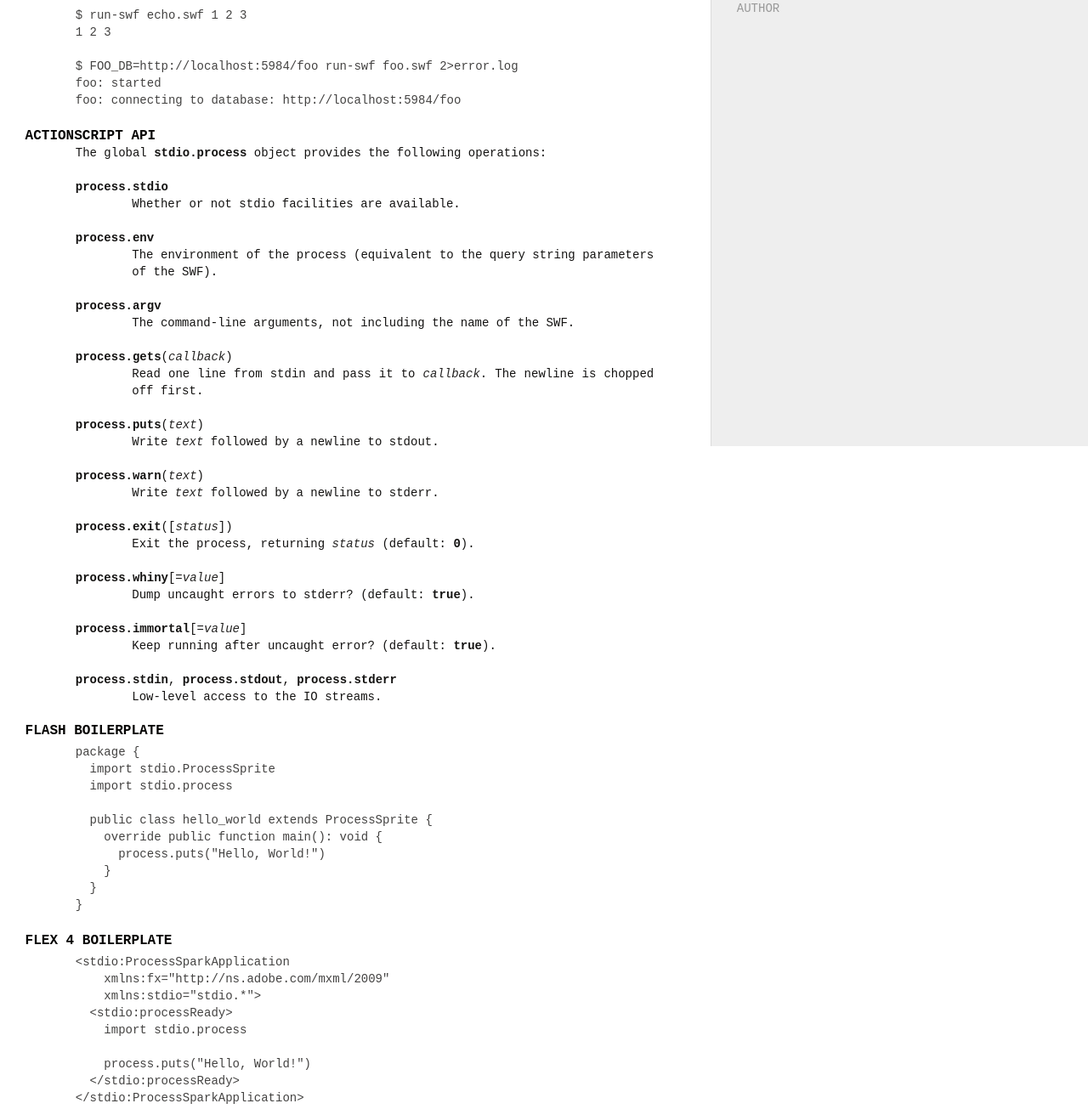
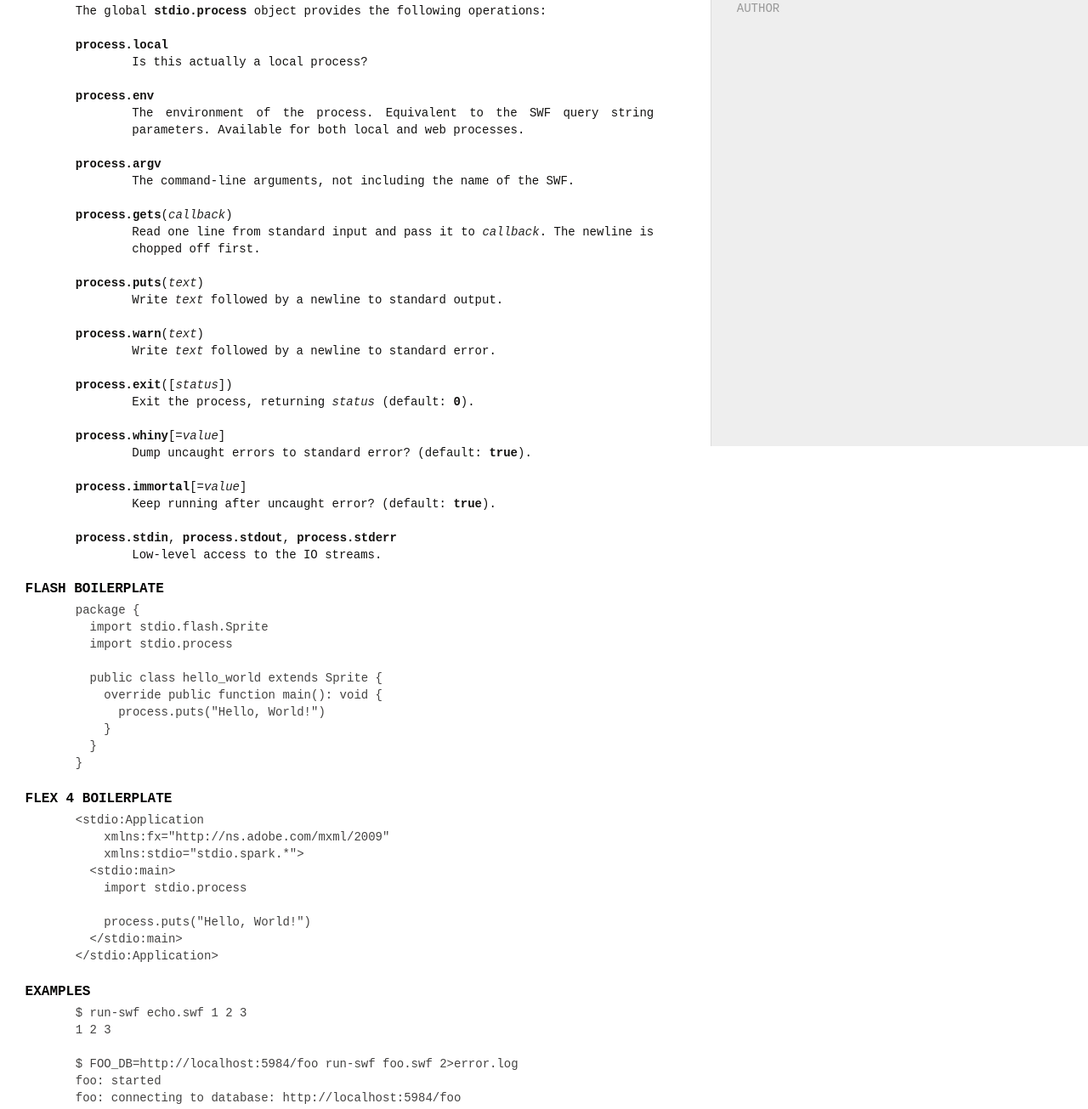
Before and after one commit to dbrock/stdio.as, a plain HTML site: page run-swf.1.html in a window 1280 px wide. Shown: the part 323-1628 px from the top of the page at 85% size. Drawn offline with Linux system fonts and the light colour scheme.

Commit message:
Regenerate man file.

```diff
--- a/run-swf.1.html
+++ b/run-swf.1.html
@@ -62,10 +62,10 @@
     <a href="#NAME">NAME</a>
     <a href="#SYNOPSIS">SYNOPSIS</a>
     <a href="#DESCRIPTION">DESCRIPTION</a>
-    <a href="#EXAMPLES">EXAMPLES</a>
     <a href="#ACTIONSCRIPT-API">ACTIONSCRIPT API</a>
     <a href="#FLASH-BOILERPLATE">FLASH BOILERPLATE</a>
     <a href="#FLEX-4-BOILERPLATE">FLEX 4 BOILERPLATE</a>
+    <a href="#EXAMPLES">EXAMPLES</a>
     <a href="#HOW-IT-WORKS">HOW IT WORKS</a>
     <a href="#LIMITATIONS">LIMITATIONS</a>
     <a href="#AUTHOR">AUTHOR</a>
@@ -94,31 +94,21 @@
 <p>Enable your Flash applications to process command-line arguments, read
 from stdin + write to stdout/stderr, and access enviroment variables.</p>
 
-<h2 id="EXAMPLES">EXAMPLES</h2>
-
-<pre><code>$ run-swf echo.swf 1 2 3
-1 2 3
-
-$ FOO_DB=http://localhost:5984/foo run-swf foo.swf 2&gt;error.log
-foo: started
-foo: connecting to database: http://localhost:5984/foo
-</code></pre>
-
 <h2 id="ACTIONSCRIPT-API">ACTIONSCRIPT API</h2>
 
 <p>The global <code>stdio.process</code> object provides the following operations:</p>
 
 <dl>
-<dt><code>process.stdio</code></dt><dd><p>Whether or not stdio facilities are available.</p></dd>
-<dt><code>process.env</code></dt><dd><p>The environment of the process (equivalent to the query string
-parameters of the SWF).</p></dd>
+<dt><code>process.local</code></dt><dd><p>Is this actually a local process?</p></dd>
+<dt><code>process.env</code></dt><dd><p>The environment of the process.  Equivalent to the SWF query
+string parameters.  Available for both local and web processes.</p></dd>
 <dt><code>process.argv</code></dt><dd><p>The command-line arguments, not including the name of the SWF.</p></dd>
-<dt><code>process.gets</code>(<var>callback</var>)</dt><dd><p>Read one line from stdin and pass it to <var>callback</var>.
+<dt><code>process.gets</code>(<var>callback</var>)</dt><dd><p>Read one line from standard input and pass it to <var>callback</var>.
 The newline is chopped off first.</p></dd>
-<dt><code>process.puts</code>(<var>text</var>)</dt><dd><p> Write <var>text</var> followed by a newline to stdout.</p></dd>
-<dt><code>process.warn</code>(<var>text</var>)</dt><dd><p> Write <var>text</var> followed by a newline to stderr.</p></dd>
+<dt><code>process.puts</code>(<var>text</var>)</dt><dd><p>Write <var>text</var> followed by a newline to standard output.</p></dd>
+<dt><code>process.warn</code>(<var>text</var>)</dt><dd><p>Write <var>text</var> followed by a newline to standard error.</p></dd>
 <dt><code>process.exit</code>([<var>status</var>])</dt><dd><p>Exit the process, returning <var>status</var> (default: <code>0</code>).</p></dd>
-<dt><code>process.whiny</code>[=<var>value</var>]</dt><dd><p>Dump uncaught errors to stderr? (default: <code>true</code>).</p></dd>
+<dt><code>process.whiny</code>[=<var>value</var>]</dt><dd><p>Dump uncaught errors to standard error? (default: <code>true</code>).</p></dd>
 <dt><code>process.immortal</code>[=<var>value</var>]</dt><dd><p>Keep running after uncaught error? (default: <code>true</code>).</p></dd>
 <dt><code>process.stdin</code>, <code>process.stdout</code>, <code>process.stderr</code></dt><dd><p>Low-level access to the IO streams.</p></dd>
 </dl>
@@ -127,10 +117,10 @@
 <h2 id="FLASH-BOILERPLATE">FLASH BOILERPLATE</h2>
 
 <pre><code>package {
-  import stdio.ProcessSprite
+  import stdio.flash.Sprite
   import stdio.process
 
-  public class hello_world extends ProcessSprite {
+  public class hello_world extends Sprite {
     override public function main(): void {
       process.puts("Hello, World!")
     }
@@ -140,15 +130,25 @@
 
 <h2 id="FLEX-4-BOILERPLATE">FLEX 4 BOILERPLATE</h2>
 
-<pre><code>&lt;stdio:ProcessSparkApplication
+<pre><code>&lt;stdio:Application
     xmlns:fx="http://ns.adobe.com/mxml/2009"
-    xmlns:stdio="stdio.*"&gt;
-  &lt;stdio:processReady&gt;
+    xmlns:stdio="stdio.spark.*"&gt;
+  &lt;stdio:main&gt;
     import stdio.process
 
     process.puts("Hello, World!")
-  &lt;/stdio:processReady&gt;
-&lt;/stdio:ProcessSparkApplication&gt;
+  &lt;/stdio:main&gt;
+&lt;/stdio:Application&gt;
+</code></pre>
+
+<h2 id="EXAMPLES">EXAMPLES</h2>
+
+<pre><code>$ run-swf echo.swf 1 2 3
+1 2 3
+
+$ FOO_DB=http://localhost:5984/foo run-swf foo.swf 2&gt;error.log
+foo: started
+foo: connecting to database: http://localhost:5984/foo
 </code></pre>
 
 <h2 id="HOW-IT-WORKS">HOW IT WORKS</h2>
@@ -163,7 +163,9 @@
 <h2 id="LIMITATIONS">LIMITATIONS</h2>
 
 <p>Currently, <code>run-swf</code> cannot answer <code>&lt;policy-file-request/&gt;</code> queries.
-You must run a global policy file server on port <em>843</em>.</p>
+Therefore, you must run a global policy file server on port <em>843</em>.</p>
+
+<p>Applications cannot yet install signal handlers.</p>
 
 <h2 id="AUTHOR">AUTHOR</h2>
 
```
